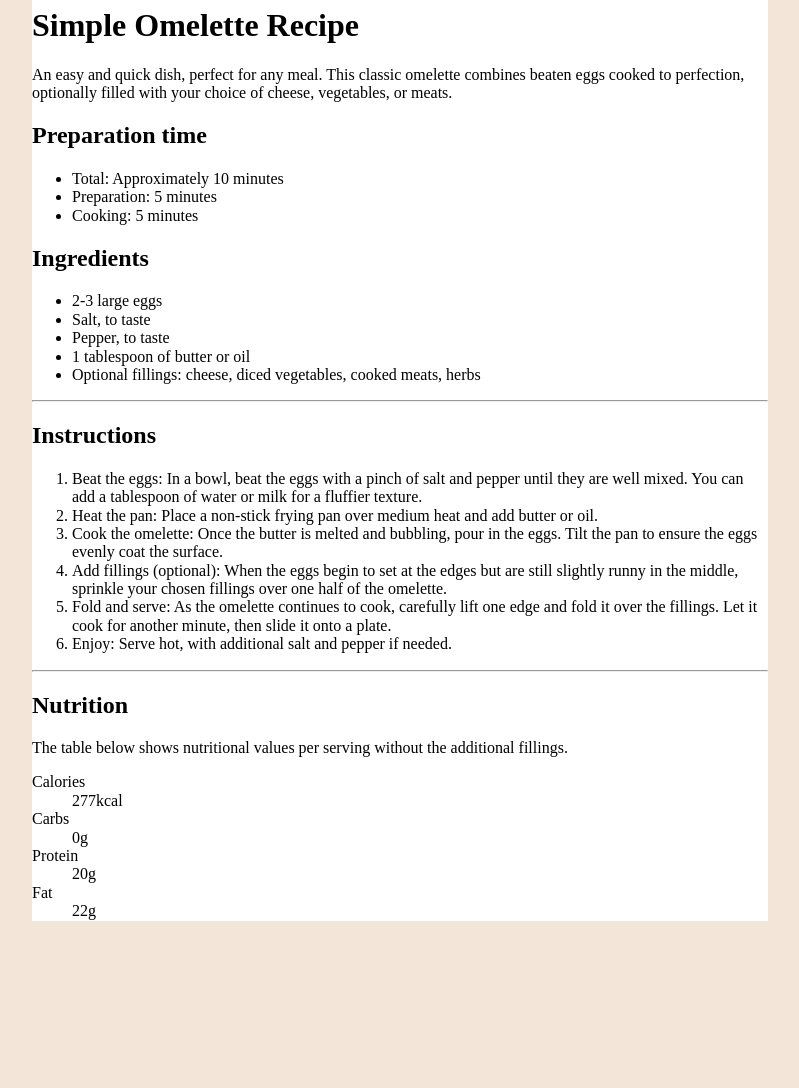
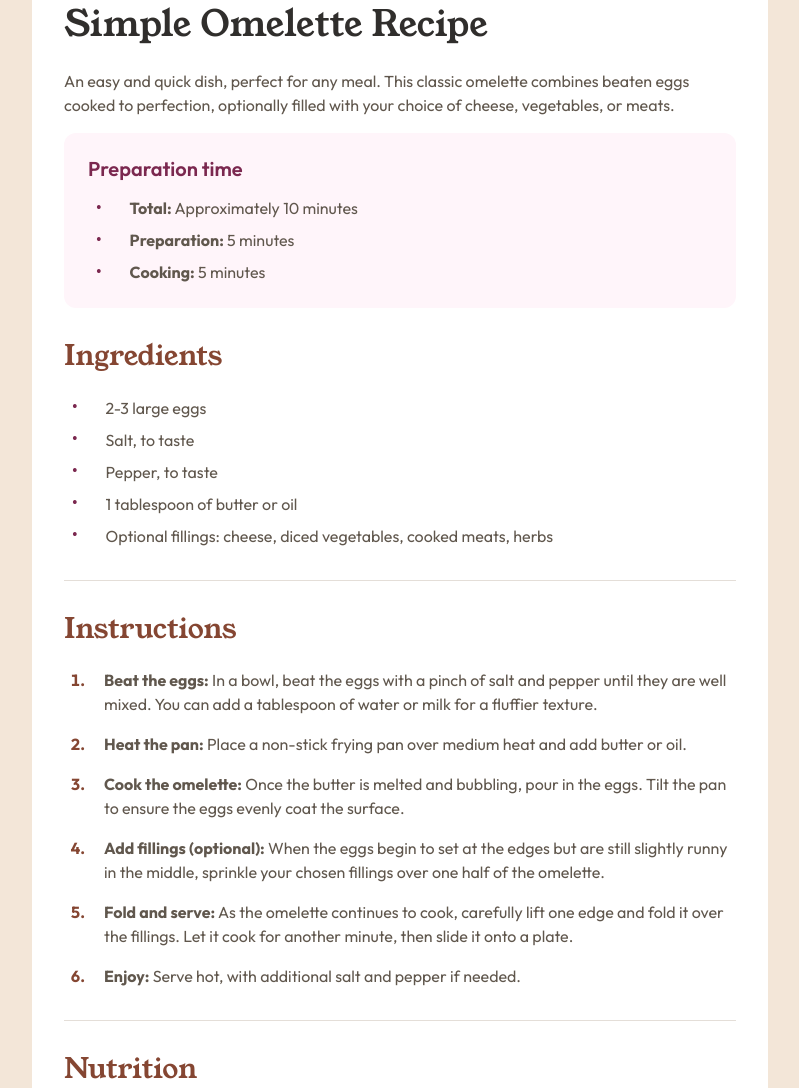
Before and after one commit to jrosellr/recipe-page, a website built with Parcel: page src/index.html in a window 1280 px wide. Shown: the part 337-1425 px from the top of the page, without its empty margins (240-1039 px from the left). Before the commit the page ends 1274 px from the top, so only its background shows below. Built offline with nearby package versions, Linux system fonts and the light colour scheme.

Commit message:
feat: add bulleted and numbered lists

```diff
--- a/package.json
+++ b/package.json
@@ -1,7 +1,7 @@
 {
-  "name": "social-links-profile",
+  "name": "recipe-page",
   "version": "1.0.0",
-  "description": "Social link card component project from Frontend Mentor",
+  "description": "Recipe page project from Frontend Mentor",
   "source": "src/index.html",
   "scripts": {
     "start": "parcel",
--- a/src/index.html
+++ b/src/index.html
@@ -14,59 +14,115 @@
     <div class="card__header">
       <img alt="An image of a delicious omelette" src="assets/images/image-omelette.jpeg">
     </div>
+    <div class="card__main">
       <section>
-      <h1>Simple Omelette Recipe</h1>
+        <h1 class="recipe__title">Simple Omelette Recipe</h1>
 
         <p>An easy and quick dish, perfect for any meal. This classic omelette combines beaten eggs cooked
           to perfection, optionally filled with your choice of cheese, vegetables, or meats.</p>
       </section>
 
-    <section>
-      <h2>Preparation time</h2>
-      <ul>
-        <li>Total: Approximately 10 minutes</li>
-        <li>Preparation: 5 minutes</li>
-        <li>Cooking: 5 minutes</li>
+      <section class="preparation-time-section callout">
+        <h2 class="callout_title">Preparation time</h2>
+        <ul class="centered-bullet-list">
+          <li>
+            <div class="bullet-marker"></div>
+            <p><span class="text-bold">Total:</span> Approximately 10 minutes</p>
+          </li>
+          <li>
+            <div class="bullet-marker"></div>
+            <p><span class="text-bold">Preparation:</span> 5 minutes</p>
+          </li>
+          <li>
+            <div class="bullet-marker"></div>
+            <p><span class="text-bold">Cooking:</span> 5 minutes</p>
+          </li>
         </ul>
       </section>
 
 
-    <section>
-      <h2>Ingredients</h2>
-      <ul>
-        <li>2-3 large eggs</li>
-        <li>Salt, to taste</li>
-        <li>Pepper, to taste</li>
-        <li>1 tablespoon of butter or oil</li>
-        <li>Optional fillings: cheese, diced vegetables, cooked meats, herbs</li>
+      <section class="ingredients-section">
+        <h2 class="section__title">Ingredients</h2>
+        <ul class="centered-bullet-list">
+          <li>
+            <div class="bullet-marker"></div>
+            <p>2-3 large eggs</p>
+          </li>
+          <li>
+            <div class="bullet-marker"></div>
+            <p>Salt, to taste</p>
+          </li>
+          <li>
+            <div class="bullet-marker"></div>
+            <p>Pepper, to taste</p>
+          </li>
+          <li>
+            <div class="bullet-marker"></div>
+            <p>1 tablespoon of butter or oil</p>
+          </li>
+          <li>
+            <div class="bullet-marker"></div>
+            <p>Optional fillings: cheese, diced vegetables, cooked meats, herbs</p>
+          </li>
         </ul>
       </section>
-    <hr>
+
+      <div class="section-separator"></div>
+
+      <section class="instructions-section">
+        <h2 class="section__title">Instructions</h2>
+        <ol class="instructions-list">
+          <li>
+            <p>
+              <span class="text-bold">Beat the eggs:</span> In a bowl, beat the eggs with a pinch of salt and pepper
+              until they are well mixed.
+              You can add a tablespoon of water or milk for a fluffier texture.
+            </p>
+          </li>
+
+          <li>
+            <p>
+              <span class="text-bold">Heat the pan:</span> Place a non-stick frying pan over medium heat and add butter
+              or oil.
+            </p>
+          </li>
+
+          <li>
+            <p>
+              <span class="text-bold">Cook the omelette:</span> Once the butter is melted and bubbling, pour in the
+              eggs. Tilt the pan to ensure
+              the eggs evenly coat the surface.
+            </p>
+          </li>
+
+          <li>
+            <p>
+              <span class="text-bold">Add fillings (optional):</span> When the eggs begin to set at the edges but are
+              still slightly runny in the
+              middle, sprinkle your chosen fillings over one half of the omelette.
+            </p>
+          </li>
+
+          <li>
+            <p>
+              <span class="text-bold">Fold and serve:</span> As the omelette continues to cook, carefully lift one edge
+              and fold it over the
+              fillings. Let it cook for another minute, then slide it onto a plate.
+            </p>
+          </li>
+
+          <li>
+            <p>
+              <span class="text-bold">Enjoy:</span> Serve hot, with additional salt and pepper if needed.
+            </p>
+          </li>
+        </ol>
+      </section>
+
+      <div class="section-separator"></div>
 
       <section>
-      <h2>Instructions</h2>
-      <ol>
-        <li>
-          Beat the eggs: In a bowl, beat the eggs with a pinch of salt and pepper until they are well mixed.
-          You can add a tablespoon of water or milk for a fluffier texture.
-        </li>
-        <li>Heat the pan: Place a non-stick frying pan over medium heat and add butter or oil.</li>
-        <li>Cook the omelette: Once the butter is melted and bubbling, pour in the eggs. Tilt the pan to ensure
-          the eggs evenly coat the surface.
-        </li>
-        <li>Add fillings (optional): When the eggs begin to set at the edges but are still slightly runny in the
-          middle, sprinkle your chosen fillings over one half of the omelette.
-        </li>
-        <li>Fold and serve: As the omelette continues to cook, carefully lift one edge and fold it over the
-          fillings. Let it cook for another minute, then slide it onto a plate.
-        </li>
-        <li>Enjoy: Serve hot, with additional salt and pepper if needed.</li>
-      </ol>
-    </section>
-    <hr>
-
-    <section>
-      <h2>Nutrition</h2>
+        <h2 class="section__title">Nutrition</h2>
 
         <p>The table below shows nutritional values per serving without the additional fillings.</p>
         <dl>
@@ -83,6 +139,7 @@
           <dd>22g</dd>
         </dl>
       </section>
+    </div>
   </article>
 </main>
 </body>
--- a/src/styles/base/_typography.scss
+++ b/src/styles/base/_typography.scss
@@ -1,36 +1,75 @@
 @use '../base/utils';
+
 @use 'sass:map';
+@use 'sass:list';
 
-@layer theme {
-  //@font-face {
-  //  font-family: 'Inter';
-  //  src: url('/src/assets/fonts/Inter-VariableFont_slnt\,wght.ttf') format('truetype');
-  //  font-weight: 400 700;
-  //  font-style: normal;
-  //}
+@font-face {
+  font-family: 'Outfit';
+  src: url('/src/assets/fonts/outfit/Outfit-VariableFont_wght.ttf') format('truetype');
+  font-weight: 400 700;
+  font-style: normal;
 }
 
-@mixin font-stack() {
-  font-family: 'Inter', sans-serif;
+@font-face {
+  font-family: 'Young Serif';
+  src: url('/src/assets/fonts/young-serif/YoungSerif-Regular.ttf') format('truetype');
+  font-weight: 400;
+  font-style: normal;
+}
+
+$_heading-variants: 'main', 'section', 'callout';
+
+@mixin heading($variant: null) {
+  @if ($variant == null) {
+    @error 'Heading variant is required';
+  }
+
+  $_idx: list.index($_heading-variants, $variant);
+  @if ($_idx == null) {
+    @error 'Invalid heading variant';
+  }
+
+  @if ($variant == 'main') {
+    @include _main-heading();
+  }
+
+  @if ($variant == 'section') {
+    @include _section-heading();
+  }
+
+  @if ($variant == 'callout') {
+    @include _callout-heading();
+  }
+}
+
+@mixin _main-heading() {
+  font-family: 'Young Serif', serif;
+  font-size: utils.pxToRem(36px);
+  font-weight: 400;
+}
+
+@mixin _section-heading() {
+  font-family: 'Young Serif', serif;
+  font-size: utils.pxToRem(28px);
+  font-weight: 400;
+}
+
+@mixin _callout-heading() {
+  font-family: 'Outfit', sans-serif;
   font-optical-sizing: auto;
+  font-size: utils.pxToRem(20px);
+  font-weight: 600;
+}
+
+@mixin body() {
+  font-family: 'Outfit', sans-serif;
+  font-optical-sizing: auto;
+  font-size: utils.pxToRem(16px);
+  font-weight: 400;
+
   line-height: 150%;
 }
 
-$_font-sizes: (
-  'body': utils.pxToRem(14px),
-  'heading': utils.pxToRem(24px),
-);
-
-@function font-size($size: 'body') {
-  @return map.get($_font-sizes, $size);
+.text-bold {
+  font-weight: 700;
 }
-
-$_font-weights: (
-  'regular': 400,
-  'semi-bold': 600,
-  'bold': 700
-);
-
-@function font-weight($weight: 'regular') {
-  @return map.get($_font-weights, $weight);
-}
--- a/src/styles/components/_card.scss
+++ b/src/styles/components/_card.scss
@@ -3,7 +3,6 @@
 @use '../base/utils';
 
 $_background-color: colors.get('white');
-$_text-color: colors.get('wenge-brown');
 
 .card {
   background-color: $_background-color;
@@ -19,14 +18,22 @@ $_text-color: colors.get('wenge-brown');
 .card__header {
   margin-top: 0;
   margin-bottom: utils.pxToRem(40px);
+  height: utils.pxToRem(171px);
+
+  @media (min-width: utils.pxToRem(736px)) {
+    height: utils.pxToRem(300px);
+    padding: utils.pxToRem(32px) utils.pxToRem(32px) 0 utils.pxToRem(32px);
+  }
 
   img {
-    height: utils.pxToRem(171px);
+    display: block;
     width: 100%;
+    height: 100%;
     object-fit: cover;
-
-    @media (min-width: utils.pxToRem(736px)) {
-      height: utils.pxToRem(300px);
-    }
   }
 }
+
+.card__main {
+  display: block;
+  padding: 0 utils.pxToRem(32px) utils.pxToRem(40px) utils.pxToRem(32px);
+}
--- /dev/null
+++ b/src/styles/components/_list.scss
@@ -0,0 +1,62 @@
+@use '../base/utils';
+@use 'sass:map';
+
+$_list-spacing: (
+  's': utils.pxToRem(8px),
+  'm': utils.pxToRem(16px),
+  'l': utils.pxToRem(32px),
+);
+
+$_spacing: 's' !default;
+$_style-type: none !default;
+
+@layer list-base {
+  .list {
+    margin: 0;
+    padding: 0;
+    list-style-type: none;
+
+    li {
+      margin-top: map.get($_list-spacing, $_spacing);
+      margin-bottom: map.get($_list-spacing, $_spacing);
+
+      &:last-child {
+        margin-bottom: 0;
+      }
+    }
+
+    p {
+      line-height: initial;
+      display: inline;
+    }
+  }
+}
+
+@mixin configure($settings: null) {
+  @if $settings {
+    @each $setting, $value in $settings {
+      @include _configure-spacing($setting, $value);
+    }
+  }
+}
+
+@mixin _configure-spacing($setting, $value) {
+  @if $setting == 'spacing' {
+    $_spacing: $value !global;
+  }
+}
+
+@mixin styles() {
+  margin: 0;
+  padding: 0;
+  list-style-type: none;
+
+  li {
+    margin-top: map.get($_list-spacing, $_spacing);
+    margin-bottom: map.get($_list-spacing, $_spacing);
+
+    &:last-child {
+      margin-bottom: 0;
+    }
+  }
+}
--- a/src/styles/main.scss
+++ b/src/styles/main.scss
@@ -2,6 +2,7 @@
 @use 'base/colors';
 @use 'base/utils';
 @forward 'components/card';
+@forward 'pages/recipe-entry';
 
 body {
   background-color: colors.get('eggshell');
--- /dev/null
+++ b/src/styles/pages/_recipe-entry.scss
@@ -0,0 +1,100 @@
+@use '../base/colors';
+@use '../base/utils';
+@use '../base/typography';
+@use '../components/list';
+
+p {
+  @include typography.body();
+  color: colors.get('wenge-brown');
+}
+
+.section-separator {
+  background-color: colors.get('white-coffee');
+  height: 1px;
+  border: 0;
+
+  margin-bottom: utils.pxToRem(32px);
+}
+
+.recipe__title {
+  @include typography.heading('main');
+  color: colors.get('dark-charcoal');
+}
+
+.section__title {
+  @include typography.heading('section');
+
+  color: colors.get('brandy-red');
+
+  margin-top: 0;
+}
+
+.preparation-time-section {
+  margin-top: 0;
+  margin-bottom: utils.pxToRem(32px);
+
+  background-color: colors.get('snow');
+}
+
+.callout {
+  padding: utils.pxToRem(24px);
+  border-radius: 12px;
+}
+
+.callout_title {
+  margin-top: 0;
+  @include typography.heading('callout');
+
+  color: colors.get('dark-raspberry');
+}
+
+.centered-bullet-list {
+  @include list.styles();
+
+  li {
+    display: flex;
+    align-items: center;
+
+    margin-left: utils.pxToRem(8px);
+
+    p {
+      margin: 0;
+    }
+  }
+}
+
+.bullet-marker {
+  margin-right: utils.pxToRem(28px);
+
+  &::after {
+    content: "•";
+    color: colors.get('dark-raspberry');
+  }
+}
+
+.ingredients-section {
+  margin-top: 0;
+  margin-bottom: utils.pxToRem(32px);
+}
+
+.instructions-section {
+  margin-top: 0;
+  margin-bottom: utils.pxToRem(32px);
+}
+
+.instructions-list {
+  @include list.styles();
+  list-style-type: decimal;
+  padding-left: utils.pxToRem(8px + 16px); // 8px of padding left + 16px marker width
+
+  li {
+    padding-left: utils.pxToRem(16px);
+
+    &::marker {
+      @include typography.body();
+      font-weight: 700;
+
+      color: colors.get('brandy-red');
+    }
+  }
+}
```
Also changed, not shown: public/index.html (+1 -1 lines), public/Outfit-VariableFont_wght.fa2231db.ttf (added), public/YoungSerif-Regular.6ab8d2a2.ttf (added), 2 other files. Lines whose indentation alone changed are shown as unchanged.
